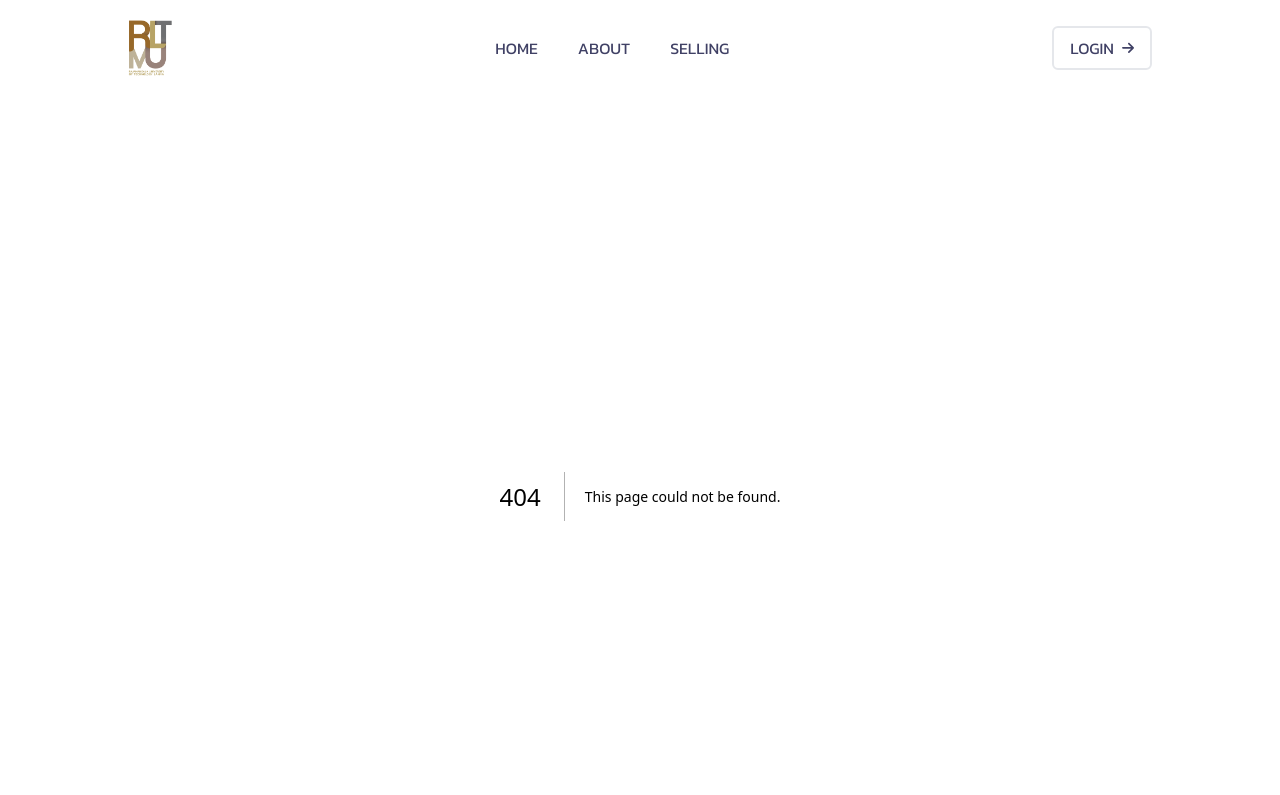
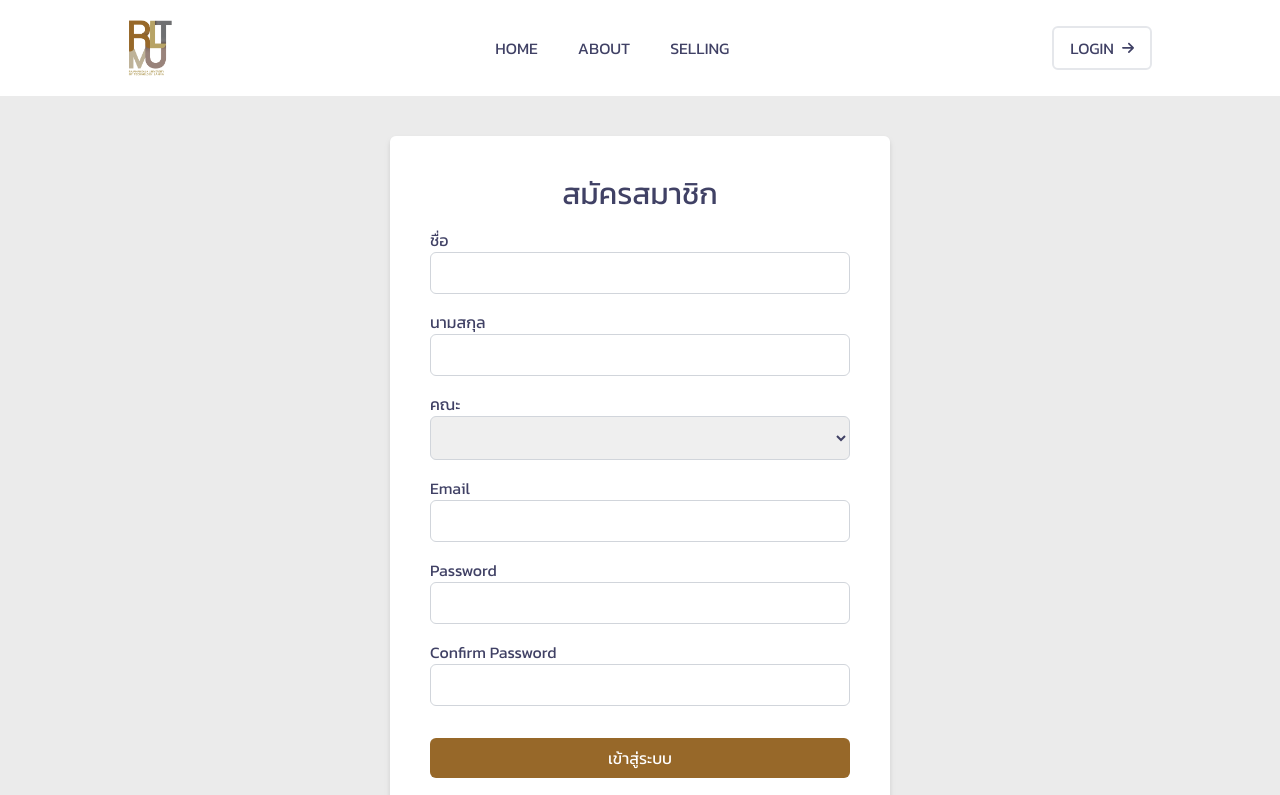
Before and after one commit to 9Kritsada/rmutl_market, a Next.js app: page /auth/register in a window 1280 px wide. Before the commit this address had no page. Shown: the top 795 px of the page. Built offline with nearby package versions, Linux system fonts and the light colour scheme; no server answers.

Commit message:
Add registration API and create registration form component

```diff
--- /dev/null
+++ b/src/app/api/register/route.js
@@ -0,0 +1,50 @@
+import bcrypt from 'bcrypt';
+import { connectMongoDB } from "@/lib/mongodb";
+import User, { userPostZodSchema } from "@/models/user";
+import { NextResponse } from "next/server";
+
+// POST /api/register
+export async function POST(req, res) {
+  connectMongoDB();
+
+  const body = await req.json();
+
+  const parsedData = userPostZodSchema.safeParse(body);
+  if (!parsedData.success) {
+    return NextResponse.json(
+      {
+        message: parsedData.error.errors,
+      },
+      {
+        status: 400,
+      }
+    );
+  }
+
+  const { email, password } = parsedData.data;
+
+  const existingUser = await User.findOne({ email });
+  if (existingUser) {
+    return NextResponse.json(
+      {
+        message: [
+          {
+            message: "Username already exists",
+          },
+        ],
+      },
+      {
+        status: 400,
+      }
+    );
+  }
+
+  const hashedPassword = await bcrypt.hash(password, 10);
+  parsedData.data.password = hashedPassword;
+
+  const newUser = await User.create(parsedData.data);
+  return NextResponse.json({
+    message: "success",
+    data: newUser,
+  });
+}
--- /dev/null
+++ b/src/app/auth/register/page.jsx
@@ -0,0 +1,146 @@
+"use client";
+
+import { encrypt } from "@/app/utils/encryption";
+import Cookies from "js-cookie";
+import { useRouter } from "next/navigation";
+import { useState } from "react";
+
+export default function Register() {
+  const router = useRouter();
+  const [errorMessage, setErrorMessage] = useState("");
+  const [register, setRegister] = useState({
+    fname: "",
+    lname: "",
+    faculty: "",
+    email: "",
+    password: "",
+    confirmPassword: "",
+  });
+
+  const handleChange = (e) => {
+    const { name, value } = e.target;
+    setRegister({ ...register, [name]: value });
+  };
+
+  const handleSubmit = async (e) => {
+    e.preventDefault();
+
+    if (register.password === register.confirmPassword) {
+      try {
+        const response = await fetch("/api/register", {
+          method: "POST",
+          headers: {
+            "Content-Type": "application/json",
+          },
+          body: JSON.stringify(register),
+        });
+
+        if (response.ok) {
+          const data = await response.json();
+          setErrorMessage("");
+          router.push("/auth/login");
+        } else {
+          const errorData = await response.json();
+          setErrorMessage(errorData.message[0].message);
+          console.log(errorData.message);
+        }
+      } catch (e) {
+        setErrorMessage(`An error occurred: ${e.message}`);
+      }
+    } else {
+      setErrorMessage("Password not match");
+    }
+
+  };
+
+  return (
+    <div className="flex items-center justify-center bg-[--background] p-10">
+      <form
+        method="post"
+        className="bg-[#ffffff] p-10 rounded-md drop-shadow-md space-y-4 w-[500px]"
+        onSubmit={handleSubmit}
+      >
+        <h1 className="text-center text-3xl">สมัครสมาชิก</h1>
+        <div>
+          <label htmlFor="fname">ชื่อ</label>
+          <input
+            type="text"
+            name="fname"
+            id="fname"
+            className="w-full"
+            value={register.fname}
+            onChange={handleChange}
+          />
+        </div>
+        <div>
+          <label htmlFor="lname">นามสกุล</label>
+          <input
+            type="text"
+            name="lname"
+            id="lname"
+            className="w-full"
+            value={register.lname}
+            onChange={handleChange}
+          />
+        </div>
+        <div>
+          <label htmlFor="faculty">คณะ</label>
+          <select name="faculty" id="faculty" className="w-full" value={register.faculty} onChange={handleChange}>
+            <option disabled></option>
+            <option value="บริหารธุรกิจและศิลปศาสตร์">บริหารธุรกิจและศิลปศาสตร์</option>
+            <option value="วิทยาศาสตร์และเทคโนโลยีการเกษตร">วิทยาศาสตร์และเทคโนโลยีการเกษตร</option>
+            <option value="วิศวกรรมศาสตร์">วิศวกรรมศาสตร์</option>
+            <option value="ศิลปกรรมกรรมและสถาปัตยกรรมศาสตร์">ศิลปกรรมกรรมและสถาปัตยกรรมศาสตร์</option>
+          </select>
+        </div>
+        <div>
+          <label htmlFor="email">Email</label>
+          <input
+            type="email"
+            name="email"
+            id="email"
+            className="w-full"
+            value={register.email}
+            onChange={handleChange}
+          />
+        </div>
+        <div>
+          <label htmlFor="password">Password</label>
+          <input
+            type="text"
+            name="password"
+            id="password"
+            className="w-full"
+            value={register.password}
+            onChange={handleChange}
+          />
+        </div>
+        <div>
+          <label htmlFor="confirmPassword">Confirm Password</label>
+          <input
+            type="text"
+            name="confirmPassword"
+            id="confirmPassword"
+            className="w-full"
+            value={register.confirmPassword}
+            onChange={handleChange}
+          />
+        </div>
+        {errorMessage && (
+          <div className="text-red-600 text-sm">{errorMessage}</div>
+        )}
+        <div className="flex justify-end"></div>
+        <input
+          type="submit"
+          className="w-full px-4 py-2 rounded-md bg-[#976829] text-white"
+          value="เข้าสู่ระบบ"
+        />
+        <div className="text-sm opacity-80">
+          <p className="text-center">
+            มีบัญชีแล้ว! <a href="/auth/login" className="text-[#976829] underline">เข้าสู่ระบบ</a>
+          </p>
+        </div>
+      </form>
+    </div>
+  );
+}
```
